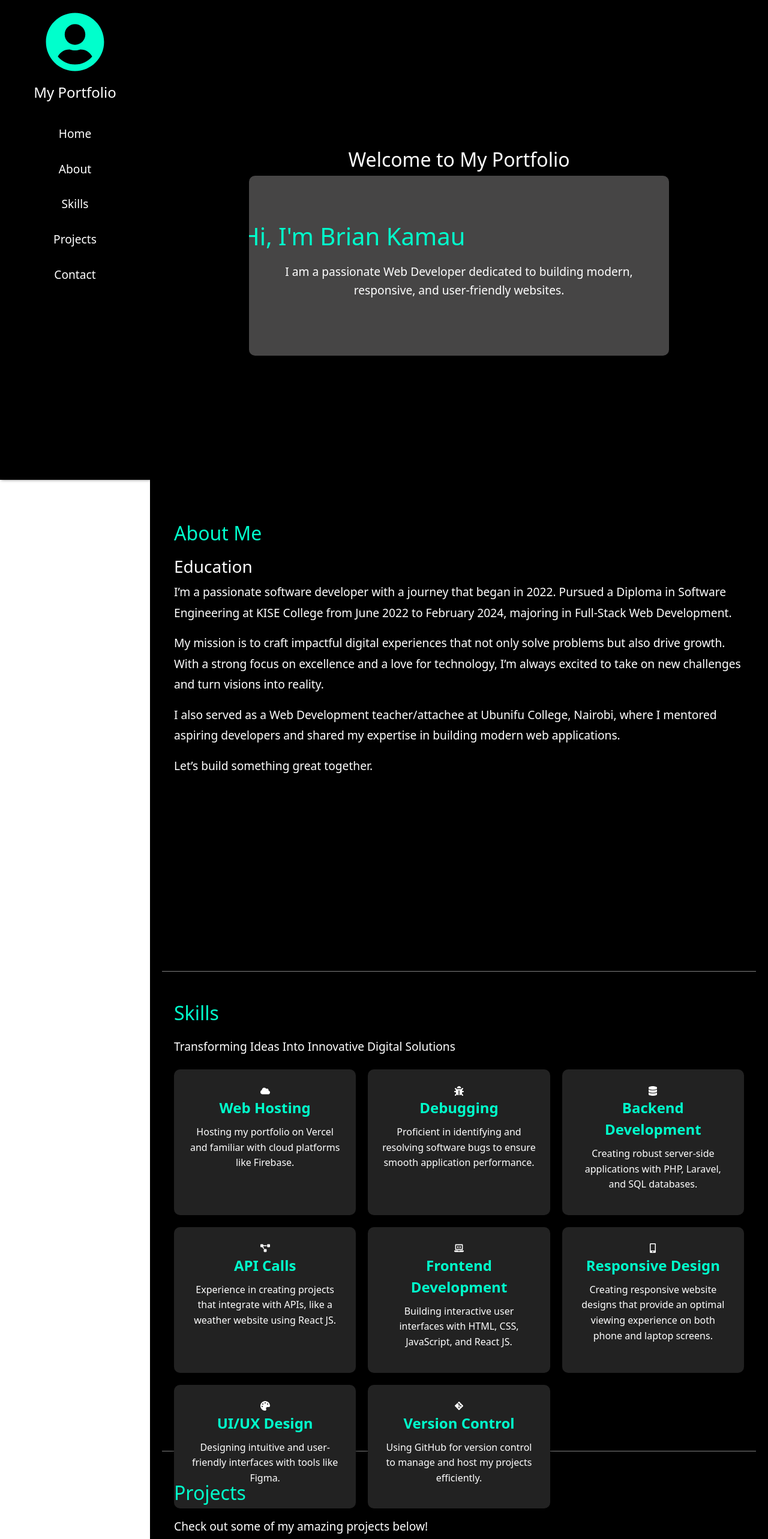
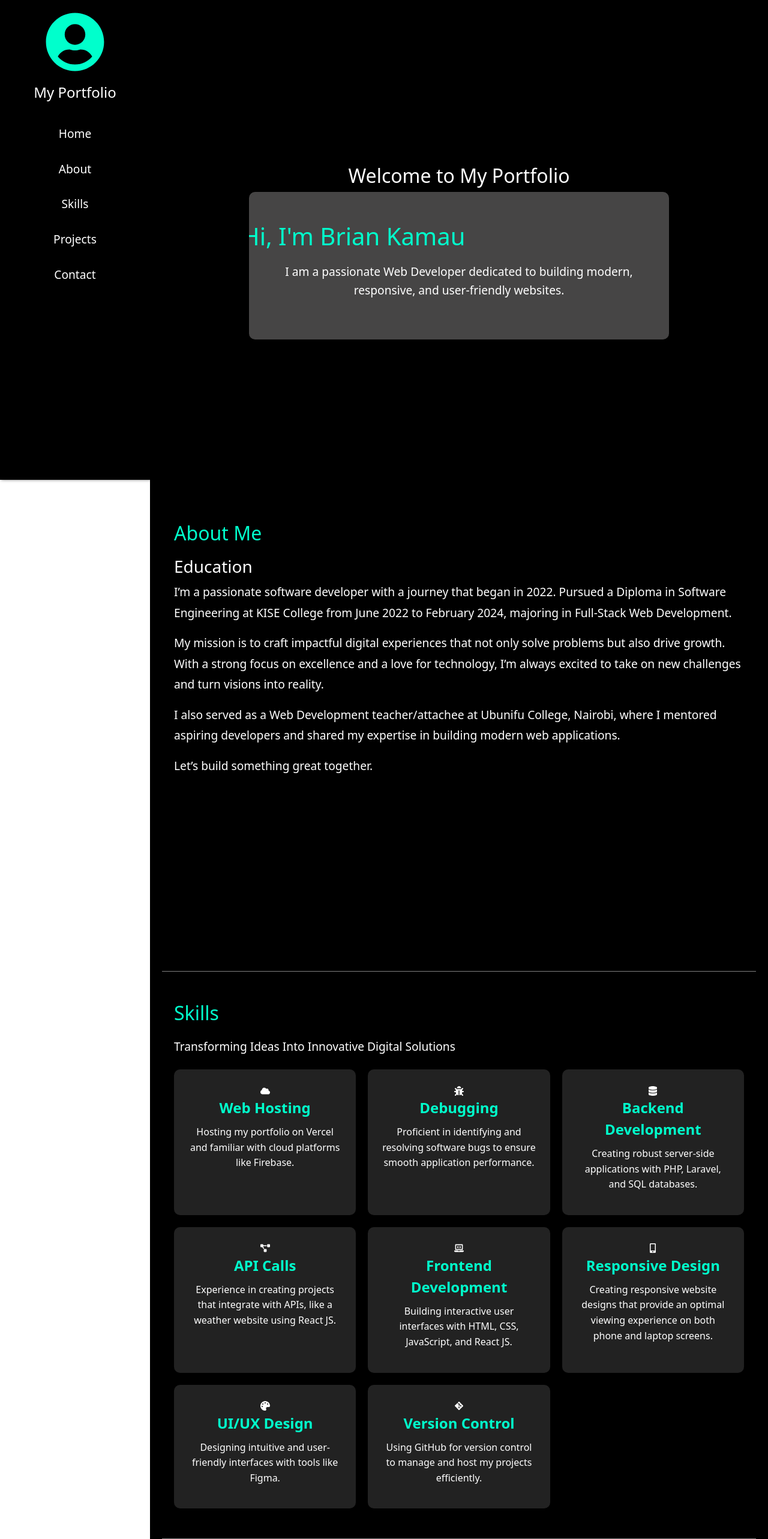
Before and after one commit to Yuikamaa1/react_portfoilio2_latest, a React (Create React App) app: page / in a window 1280 px wide. Shown: the top 2566 px of the page at 60% size. Built offline with nearby package versions, Linux system fonts and the light colour scheme.

Commit message:
Update Home.css

```diff
--- a/src/components/Home/Home.css
+++ b/src/components/Home/Home.css
@@ -13,7 +13,7 @@
   justify-content: center;
   align-items: center;
   text-align: center;
-  height: 100vh; /* Full viewport height */
+  min-height: 100vh; /* Changed from height */
   border-radius: 10px; /* Optional: Rounded corners */
 }
 
@@ -29,7 +29,7 @@
   flex-direction: column;
   align-items: center;
   justify-content: center;
-  height: 300px;
+  /* Removed fixed height to allow content to flow naturally */
 }
 
 /* Animation for sliding left to right */
@@ -57,7 +57,7 @@
 
 .section {
   padding: 50px 20px;
-  height: 100vh;
+  min-height: 100vh; /* Changed from height */
   border-bottom: 1px solid gray;
   background-color: black; /* Section background */
 }
```
